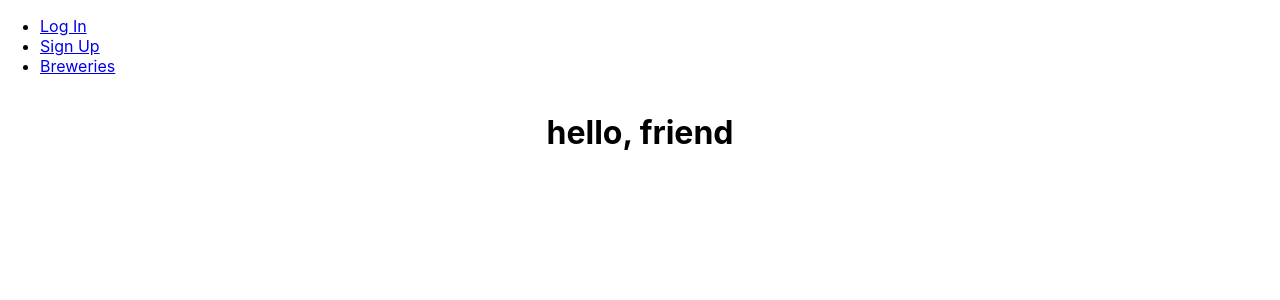
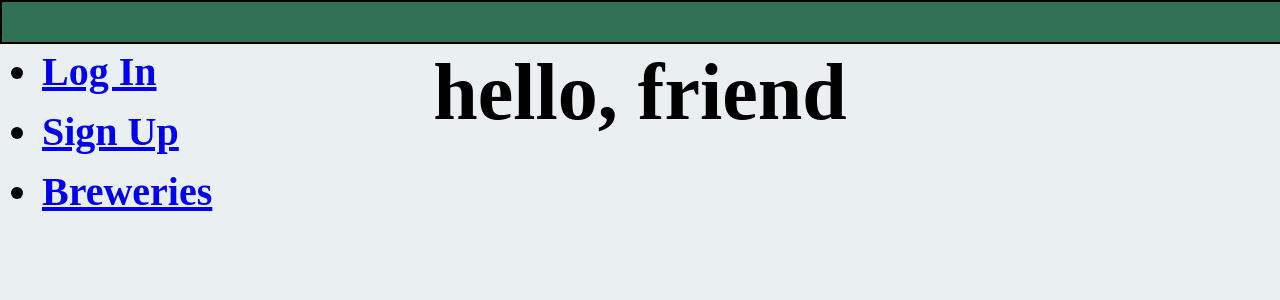
Before and after one commit to Atomic82/brew-advisor-front-end, a React (Create React App) app: page / in a window 1280 px wide. Shown: the top 300 px of the page. Built offline with nearby package versions, Linux system fonts and the light colour scheme; no server answers.

Commit message:
Implement CSS

```diff
--- a/src/App.css
+++ b/src/App.css
@@ -17,3 +17,65 @@
         transform: rotate(360deg);
     }
 }
+
+body {
+    background-color: #EAEFF1;
+    font-family: 'poppins';
+}
+
+
+/* Nav */
+
+nav {
+    position: absolute;
+    width: 100vw;
+    height: 5vh;
+    left: 0px;
+    top: 0px;
+    background: #307155;
+    border: 2px solid #000000;
+}
+
+
+/* BrewAdvisor-title-logo */
+
+brewadvisor-title-logo {
+    position: absolute;
+    width: 267px;
+    height: 60px;
+    left: 151px;
+    top: 10px;
+    font-family: 'Poppins';
+    font-style: normal;
+    font-weight: 800;
+    font-size: 40px;
+    line-height: 60px;
+    /* identical to box height */
+    color: #EAEFF1;
+}
+
+
+/* Picture */
+
+pic {
+    position: absolute;
+    width: 315px;
+    height: 250px;
+    left: 60px;
+    top: 324px;
+    background: #000000;
+    border-radius: 20px;
+}
+
+
+/* Footer */
+
+footer {
+    position: absolute;
+    width: 100vw;
+    height: 5vh;
+    left: 0px;
+    top: 944px;
+    background: #307155;
+    border: 2px solid #000000;
+}
--- a/src/index.css
+++ b/src/index.css
@@ -1,13 +1,25 @@
 body {
-  margin: 0;
-  font-family: -apple-system, BlinkMacSystemFont, 'Segoe UI', 'Roboto', 'Oxygen',
+    /* margin: 0; */
+    /* font-family: -apple-system, BlinkMacSystemFont, 'Segoe UI', 'Roboto', 'Oxygen',
     'Ubuntu', 'Cantarell', 'Fira Sans', 'Droid Sans', 'Helvetica Neue',
-    sans-serif;
-  -webkit-font-smoothing: antialiased;
-  -moz-osx-font-smoothing: grayscale;
+    sans-serif; */
+    font-family: 'poppins';
+    font-family: 'Poppins';
+    font-style: normal;
+    font-weight: 800;
+    font-size: 40px;
+    line-height: 60px;
+    /* -webkit-font-smoothing: antialiased;
+  -moz-osx-font-smoothing: grayscale; */
 }
 
 code {
-  font-family: source-code-pro, Menlo, Monaco, Consolas, 'Courier New',
-    monospace;
+    /* font-family: source-code-pro, Menlo, Monaco, Consolas, 'Courier New',
+    monospace; */
+    font-family: 'poppins';
+    font-family: 'Poppins';
+    font-style: normal;
+    font-weight: 800;
+    font-size: 40px;
+    line-height: 60px;
 }
```
Also changed, not shown: src/components/Profile/Profile.jsx (line endings or trailing spaces). Lines whose indentation alone changed are shown as unchanged.
